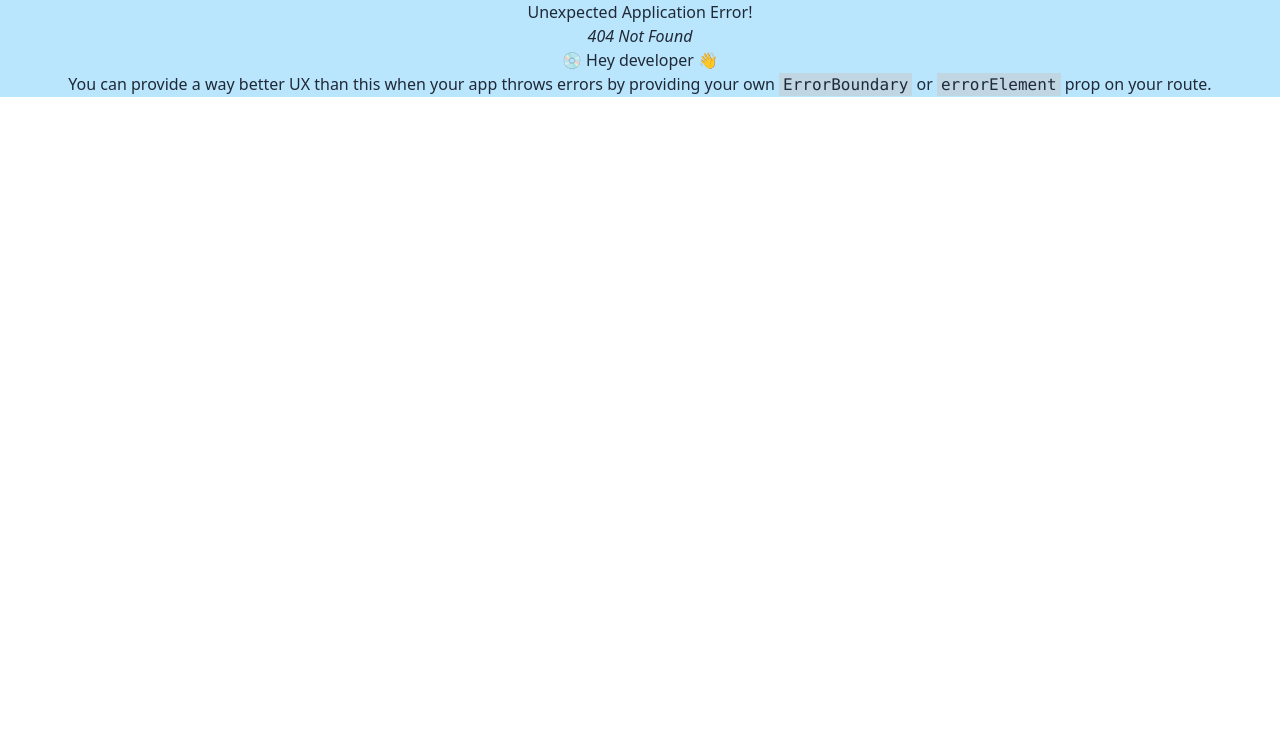
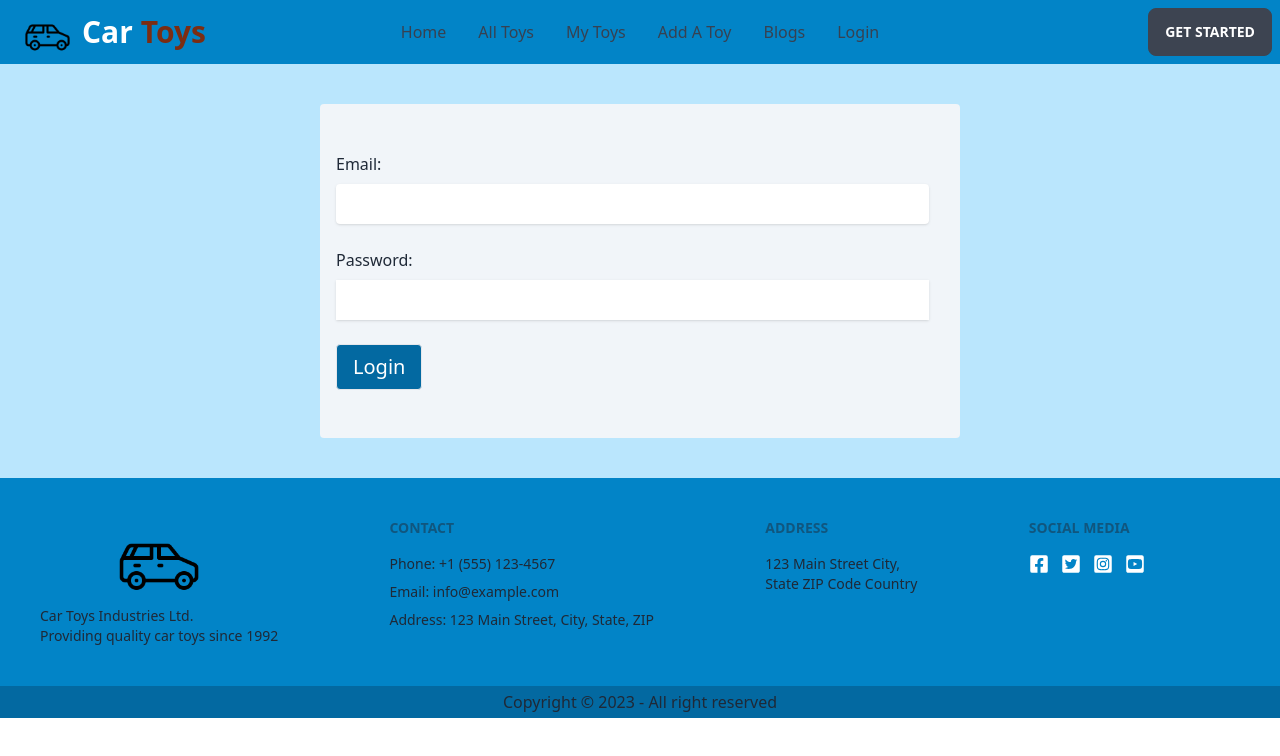
Before and after one commit to Rakibul-Islam01/assignment-11-client, a React (Vite) app: page /login in a window 1280 px wide. Before the commit this address had no page. Shown: the top 756 px of the page. Built offline with nearby package versions, Linux system fonts and the light colour scheme.

Commit message:
login page added

```diff
--- a/src/App.css
+++ b/src/App.css
@@ -2,7 +2,7 @@
   max-width: 1280px;
   margin: 0 auto;
   /* padding: 2rem; */
-  text-align: center;
+  /* text-align: center; */
 }
 
 /* .logo {
--- a/src/components/Footer/Footer.jsx
+++ b/src/components/Footer/Footer.jsx
@@ -35,7 +35,7 @@ const Footer = () => {
                 </div>
 
             </footer>
-            <p className='bg-sky-700'>Copyright © 2023 - All right reserved</p>
+            <p className='bg-sky-700 text-center p-1'>Copyright © 2023 - All right reserved</p>
         </div>
     );
 };
--- /dev/null
+++ b/src/components/Login/Login.css
@@ -0,0 +1,8 @@
+.width-res{
+    width: 95%;
+}
+.login-btn:hover{
+    background-color: rgb(0, 72, 100);
+    transition: 0.4s;
+    cursor: pointer;
+}
--- /dev/null
+++ b/src/components/Login/Login.jsx
@@ -0,0 +1,34 @@
+import React from 'react';
+import './Login.css'
+
+const Login = () => {
+    return (
+        <div>
+            <form className='md:w-1/2 mx-auto bg-slate-100 my-10 py-12 rounded'>
+                <div className='ml-4 '>
+                    <label htmlFor="email">Email:</label> <br />
+                    <input className='py-2 mt-2 px-3 width-res rounded shadow'
+                        type="email"
+                        id="email"
+
+                        name='email'
+                        required
+                    /><br /><br />
+
+                    <label htmlFor="password">Password:</label> <br />
+                    <input
+                        className='py-2 mt-2 px-3 width-res shadow'
+                        type="password"
+                        id="password"
+
+                        name='password'
+                        required
+                    /><br /><br />
+                    <input className='border login-btn bg-sky-700 text-white py-2 px-4 text-xl rounded' type="submit" value="Login" />
+                </div>
+            </form>
+        </div>
+    );
+};
+
+export default Login;
--- a/src/components/Menu/Menu.jsx
+++ b/src/components/Menu/Menu.jsx
@@ -15,6 +15,7 @@ const Menu = () => {
                         <li><Link to="/">My Toys</Link></li>
                         <li><Link to="/">Add A Toy</Link></li>
                         <li><Link to="/">Blogs</Link></li>
+                        <li><Link to="/login">Login</Link></li>
                     </ul>
                 </div>
                 <a className="btn btn-ghost normal-case text-xl"> <span> <img src="/src/assets/car.png" width={45} className='mr-3' alt="" /> </span> <span className='font-bold text-3xl text-white'>Car <span className='text-orange-900'>Toys</span> </span> </a>
@@ -26,6 +27,7 @@ const Menu = () => {
                     <li><Link to="/">My Toys</Link></li>
                     <li><Link to="/">Add A Toy</Link></li>
                     <li><Link to="/">Blogs</Link></li>
+                    <li><Link to="/login">Login</Link></li>
                 </ul>
             </div>
             <div className="navbar-end">
--- a/src/main.jsx
+++ b/src/main.jsx
@@ -9,6 +9,7 @@ import {
 } from "react-router-dom";
 import Main from './Layout/Main.jsx';
 import Home from './pages/Home/Home/Home.jsx';
+import Login from './components/Login/Login.jsx';
 
 const router = createBrowserRouter([
   {
@@ -18,6 +19,10 @@ const router = createBrowserRouter([
       {
         path: "/",
         element: <Home></Home>
+      },
+      {
+        path: "login",
+        element: <Login></Login>
       }
     ]
   },
```
